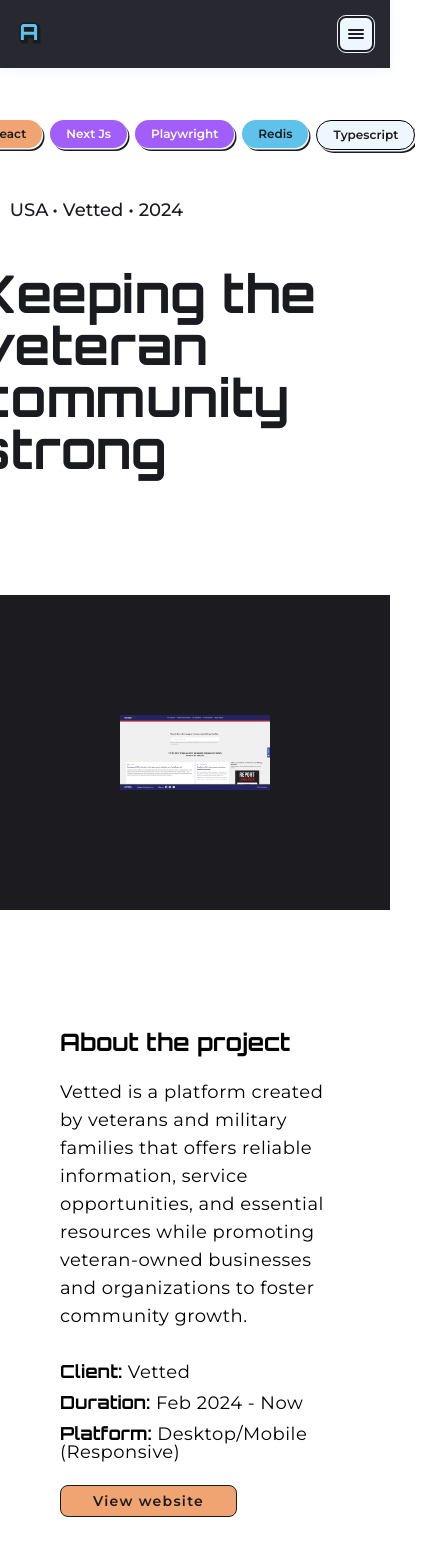
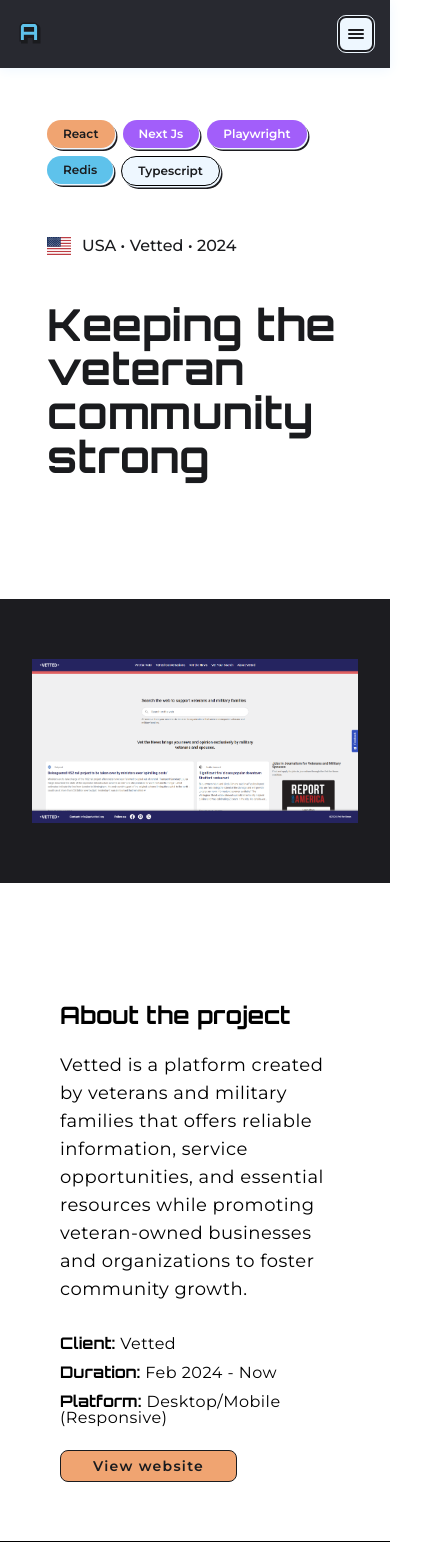
Before and after one commit to Augusto-DF/portfolio, a React (Create React App) app: page /projects/vetted in a window 390 px wide. Shown: the top 1568 px of the page, 429 px wide, since content can reach past the window. Built offline with nearby package versions, Linux system fonts and the light colour scheme.

Commit message:
feat: Add mobile version on theme A

```diff
--- a/src/views/projects-themes/theme-a/styles.module.scss
+++ b/src/views/projects-themes/theme-a/styles.module.scss
@@ -165,7 +165,6 @@
     }
 }
 
-
 .learning {
     padding: 6rem 0;
 
@@ -199,3 +198,56 @@
 .complement {
     margin-top: 2.4rem;
 }
+
+@include sm-viewport {
+    .hero {
+        padding: 12rem 3.2rem;
+
+        .heroContainer {
+            width: 29.6rem;
+
+            .tagContainer {
+                flex-wrap: wrap;
+            }
+
+            .flagContainer {
+                h3, span {
+                    font-size: $font-size-sm;
+                }
+            }
+
+            h2 {
+                font-size: $font-size-xxl;
+            }
+        }
+    }
+
+    .heroImg {
+        padding: 6rem 3.2rem;
+    }
+
+    .about {
+        h3, h4, h5 {
+            font-size: $font-size-sm;
+        }
+    }
+
+    .results {
+        .resultsContainer {
+            padding: 6rem 3.2rem;
+        }
+    }
+
+    .otherProjects {
+        padding: 12rem 3.2rem;
+
+        .otherContainer {
+            width: 29.6rem;
+            grid-template-columns: 1fr;
+
+            & > h2 {
+                grid-column: span 1;
+            }
+        }
+    }
+}
```
